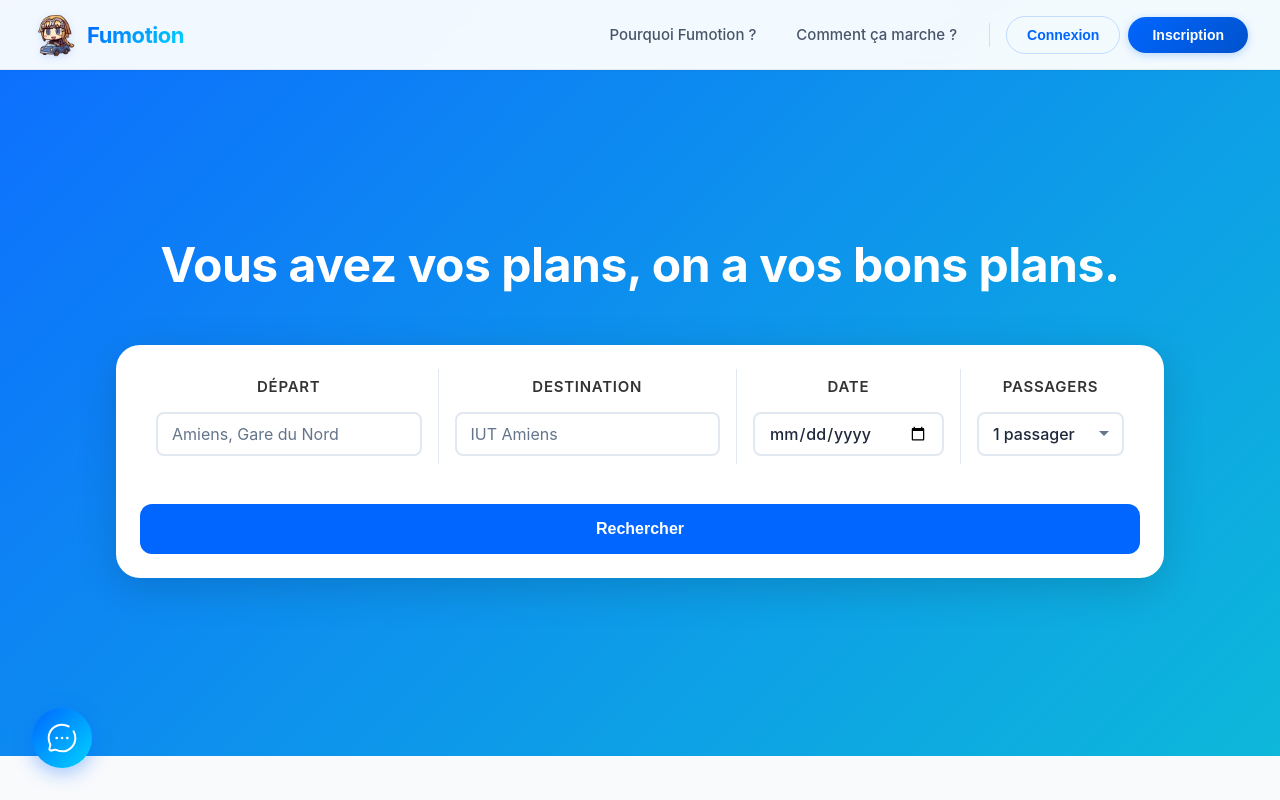
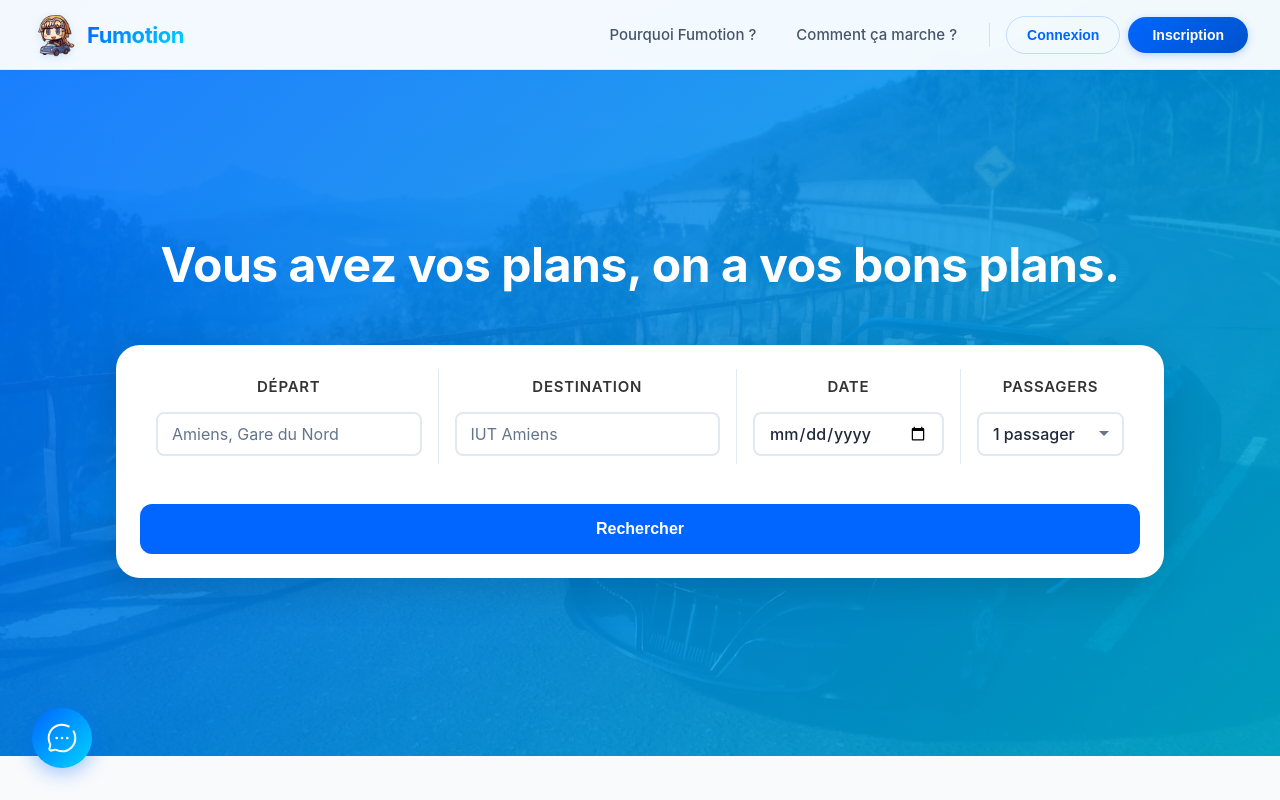
Before and after one commit to clepix21/Fumotion, a React (Create React App) app in the folder app/frontend/: page / in a window 1280 px wide. Shown: the top 800 px of the page. Built offline with nearby package versions, Linux system fonts and the light colour scheme; no server answers.

Commit message:
Refactor: cool

```diff
--- a/app/frontend/src/pages/HomePage.js
+++ b/app/frontend/src/pages/HomePage.js
@@ -9,7 +9,7 @@ import speed from "../assets/icons/speed.svg"
 import chatIcon from "../assets/icons/chat.svg"
 import searchIcon from "../assets/icons/search.svg"
 import checkIcon from "../assets/icons/check.svg"
-"../styles/HomePage.css"
+import "../styles/HomePage.css"
 import Footer from "../components/common/Footer"
 
 export default function HomePage() {
--- a/app/frontend/src/styles/HomePage.css
+++ b/app/frontend/src/styles/HomePage.css
@@ -399,7 +399,8 @@
 /* Hero Section */
 .hero-section {
   padding: 10rem 2rem 6rem;
-  background: linear-gradient(135deg, rgba(0, 102, 255, 0.95) 0%, rgba(0, 180, 216, 0.95) 100%);
+  background: linear-gradient(135deg, rgba(0, 102, 255, 0.85) 0%, rgba(0, 180, 216, 0.85) 100%),
+    url('../assets/images/regalia-ffxv.jpg') center/cover;
   min-height: 500px;
   display: flex;
   align-items: center;
```
Also changed, not shown: app/frontend/src/assets/images/regalia-ffxv.jpg (added).
